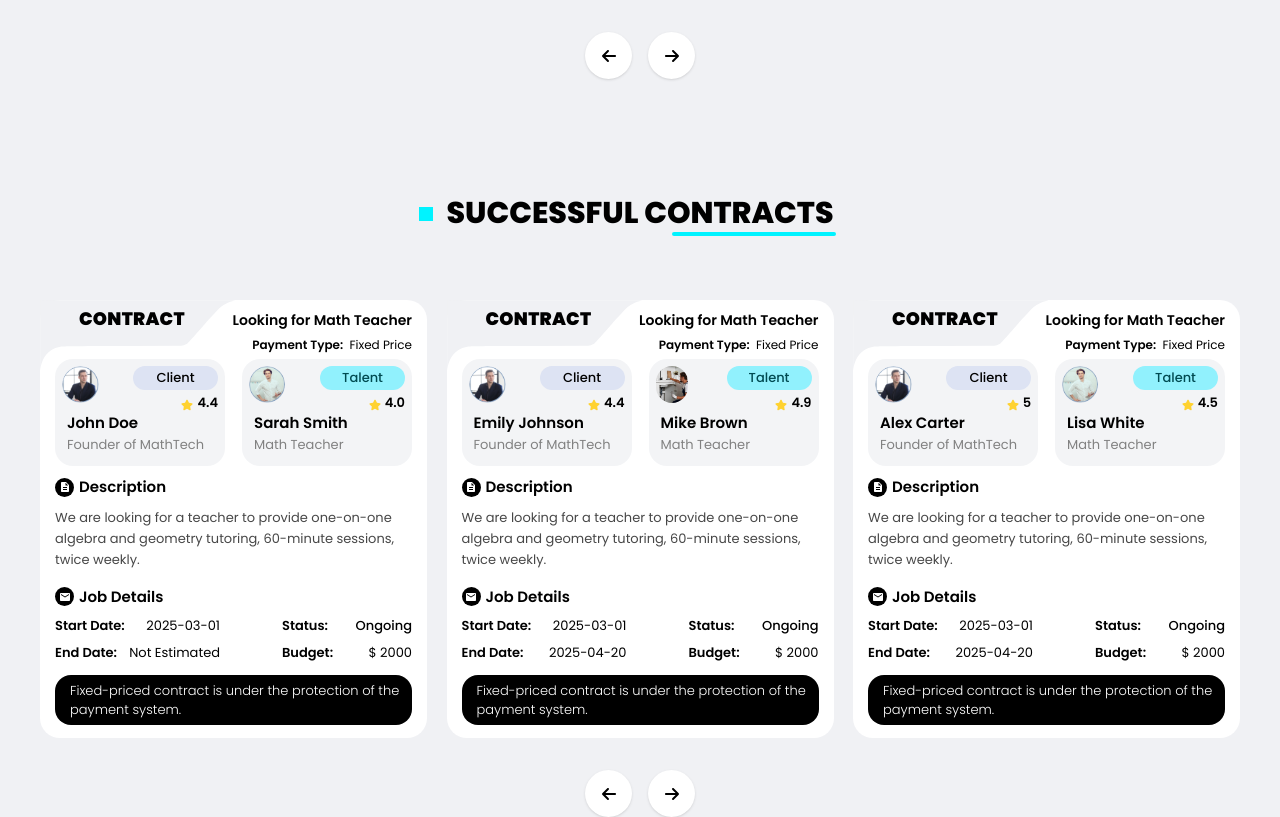
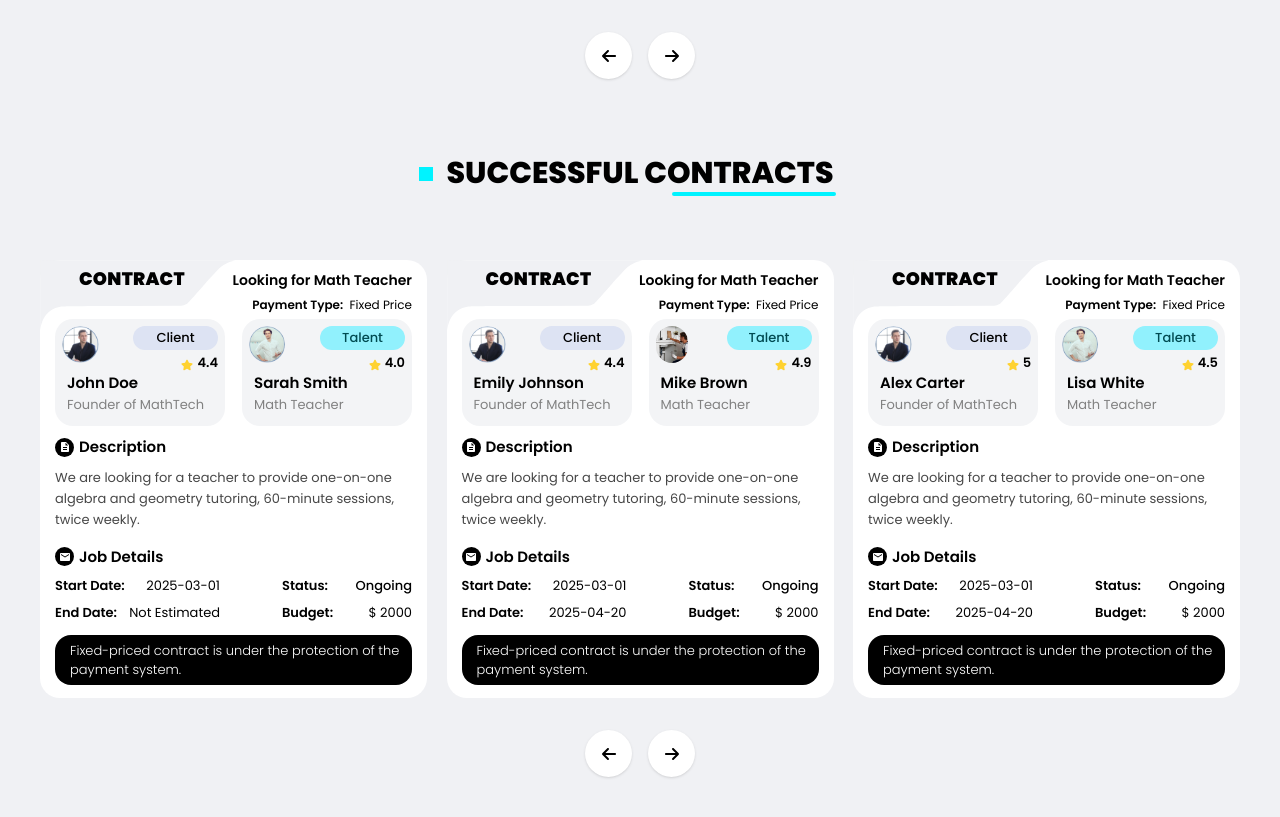
Before and after one commit to atikulla77/StructIQ, a Next.js app: page / in a window 1280 px wide. Shown: the part 1202-2019 px from the top of the page. Built offline with nearby package versions, Linux system fonts and the light colour scheme.

Commit message:
update All Code

```diff
--- a/src/components/SuccessfulContracts.js
+++ b/src/components/SuccessfulContracts.js
@@ -90,7 +90,7 @@ const SuccessfulContracts = () => {
   ];
 
   return (
-    <div className="pb-12 sm:pt-12 pt-[1rem]">
+    <div className="pb-12 sm:pt-[0.5rem] pt-[1rem]">
       <div className="[@media(min-width:1450px)]:!w-[1440px] [@media(min-width:1210px)]:!w-[1200px] w-full mx-auto">
         {/* tittle */}
         <div className="[@media(min-width:1200px)]:!w-[24.5rem] sm:w-[21.1em] w-[16.2rem] relative mx-auto flex justify-center items-center text-center [@media(min-width:1450px)]:!mt-[2rem] [@media(min-width:1200px)]:mt-[1rem] mt-0 [@media(min-width:1450px)]:!mb-[5rem] [@media(min-width:1200px)]:!mb-[4rem] [@media(min-width:450px)]:mb-[3rem] mb-[2rem]">
```
